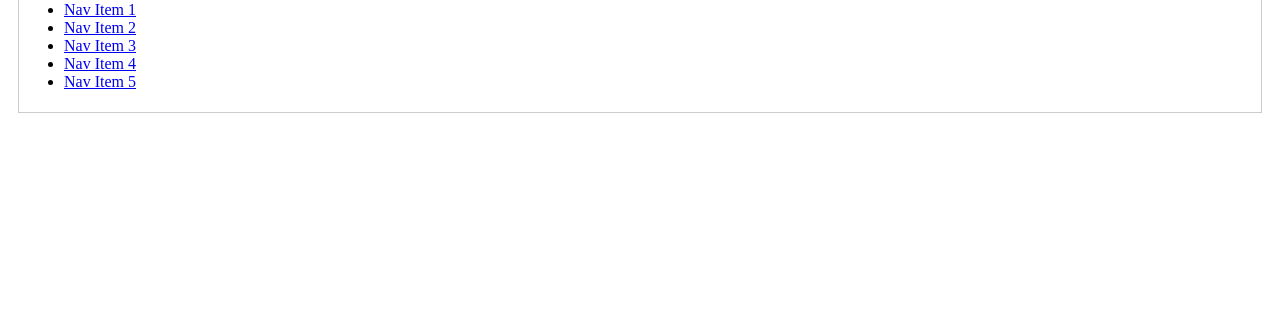
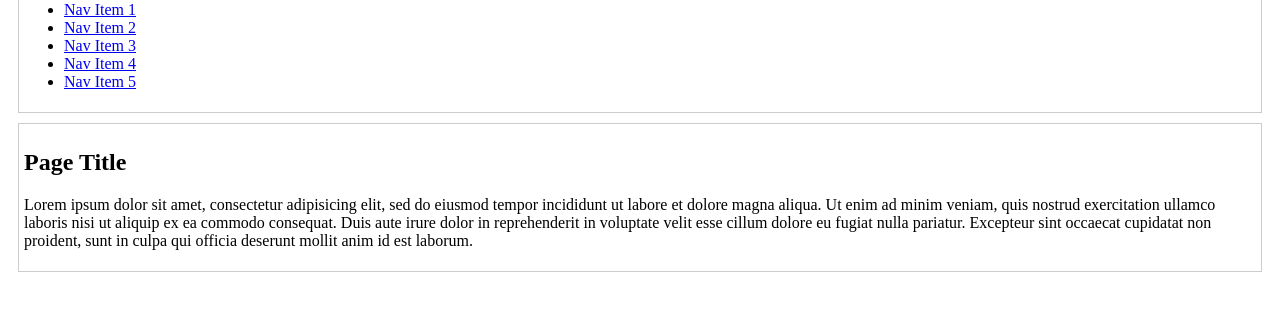
Before and after one commit to EvanLovely/git-bisect-example, a website: page index.html in a window 1280 px wide. Shown: the part 95-406 px from the top of the page. Drawn offline with Linux system fonts and the light colour scheme.

Commit message:
adding page styles

```diff
--- a/index.html
+++ b/index.html
@@ -17,7 +17,8 @@
   </ul>
 </div>
 <div class="page">
-
+    <h2>Page Title</h2>
+    <p>Lorem ipsum dolor sit amet, consectetur adipisicing elit, sed do eiusmod tempor incididunt ut labore et dolore magna aliqua. Ut enim ad minim veniam, quis nostrud exercitation ullamco laboris nisi ut aliquip ex ea commodo consequat. Duis aute irure dolor in reprehenderit in voluptate velit esse cillum dolore eu fugiat nulla pariatur. Excepteur sint occaecat cupidatat non proident, sunt in culpa qui officia deserunt mollit anim id est laborum.</p>
 </div>
 <div class="footer">
 
--- a/style.css
+++ b/style.css
@@ -3,3 +3,9 @@
   padding: 5px;
   margin: 10px;
 }
+
+.page {
+  border: solid 1px #ccc;
+  padding: 5px;
+  margin: 10px;
+}
```
